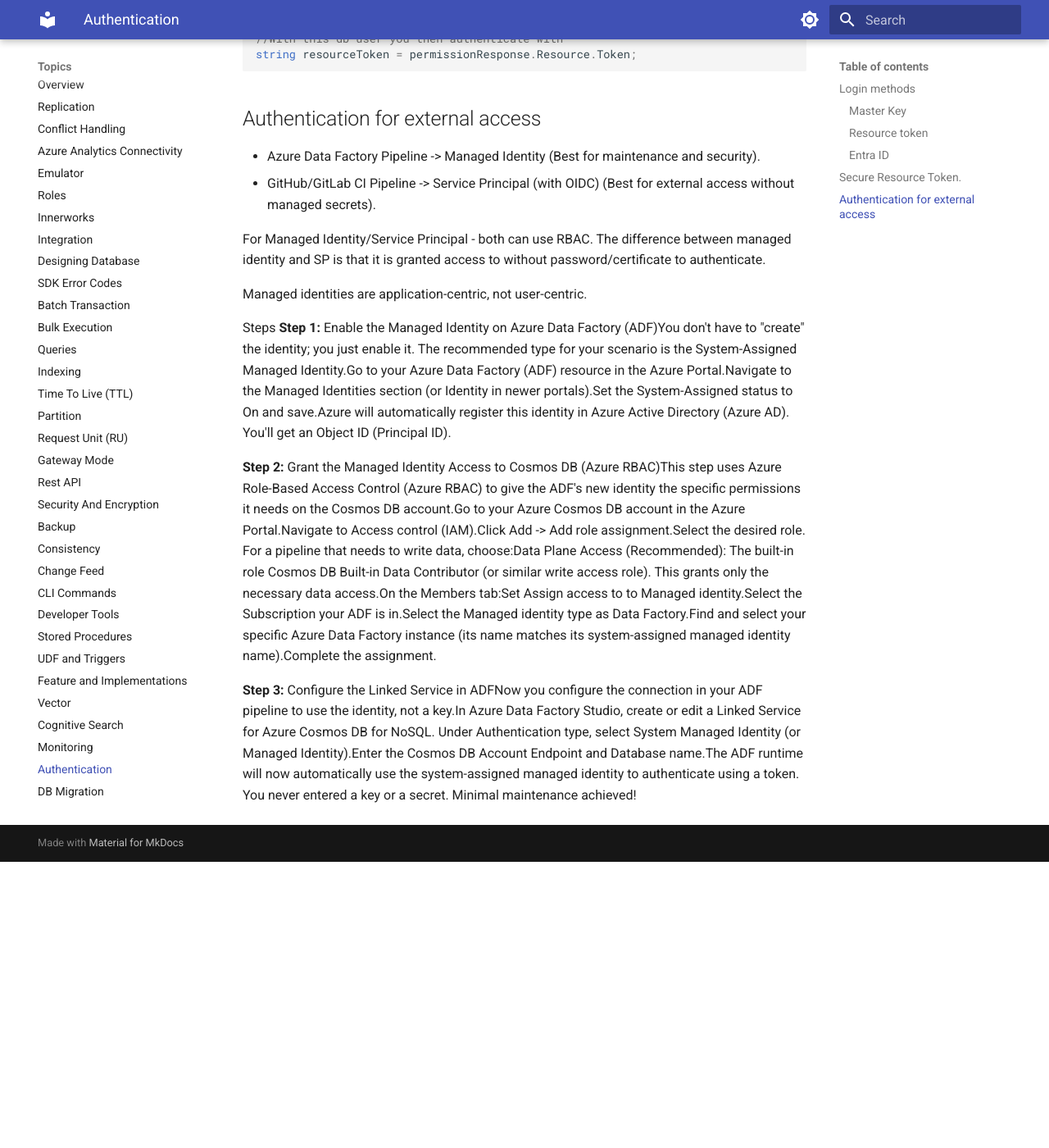
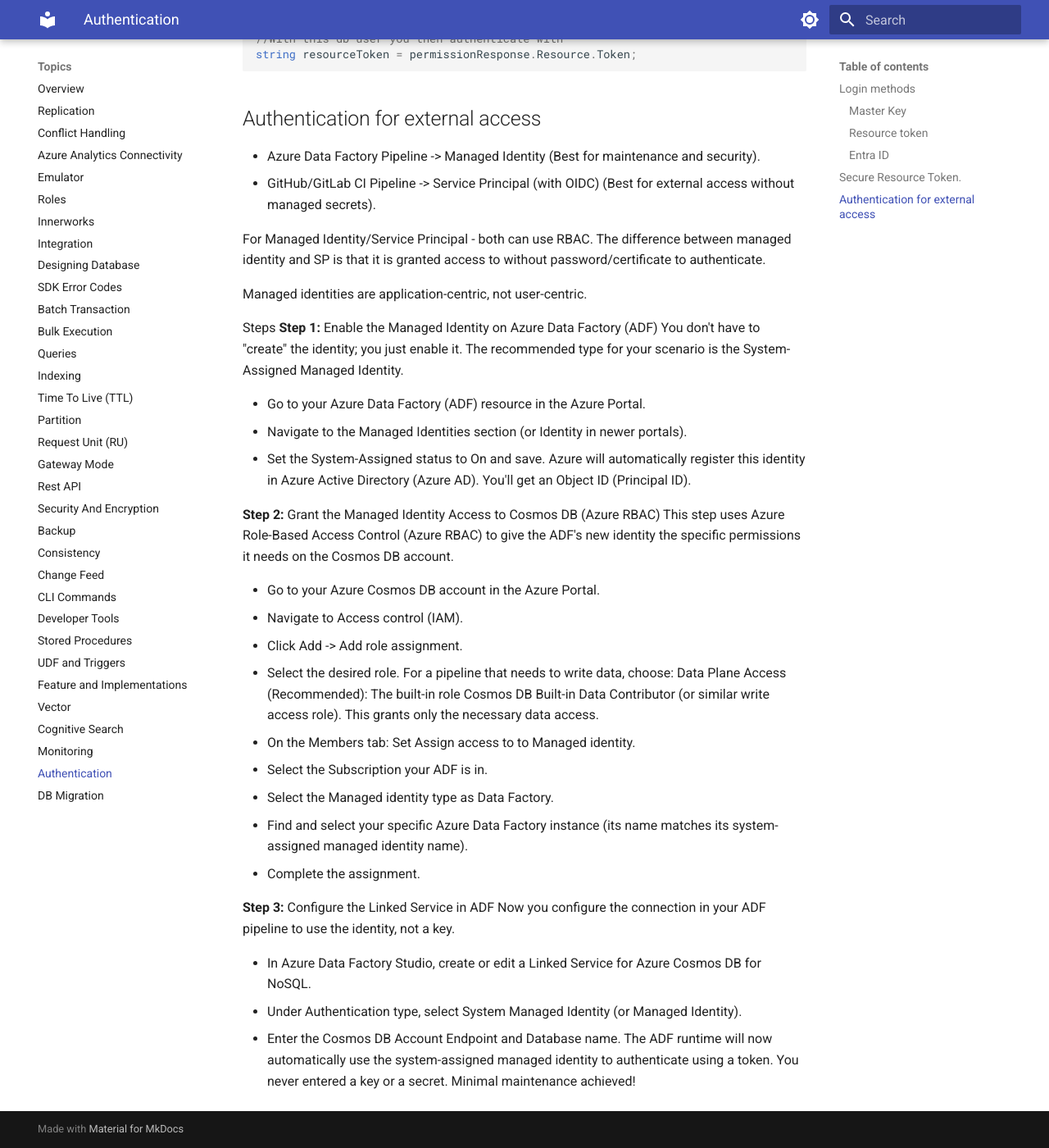
Before and after one commit to yoonghan/Azure-Cosmos-DB-DP-420, an MkDocs documentation site: the page built from docs/33. Authentication.md, in a window 1280 px wide and 1400 px high, scrolled down 2468 px. Shown: the whole window at 82% size. Built offline with MkDocs 1.6.1 and Material for MkDocs 9.7.7, drawn with Linux system fonts in a browser that asks for light colours; before the commit the page ends 3519 px from its top, so only the background shows below that; some of the changed text lies outside the part shown.

Commit message:
Update document.

```diff
--- a/docs/33. Authentication.md
+++ b/docs/33. Authentication.md
@@ -84,8 +84,31 @@
 Managed identities are application-centric, not user-centric.
 
 Steps
-**Step 1:** Enable the Managed Identity on Azure Data Factory (ADF)You don't have to "create" the identity; you just enable it. The recommended type for your scenario is the System-Assigned Managed Identity.Go to your Azure Data Factory (ADF) resource in the Azure Portal.Navigate to the Managed Identities section (or Identity in newer portals).Set the System-Assigned status to On and save.Azure will automatically register this identity in Azure Active Directory (Azure AD). You'll get an Object ID (Principal ID).
+**Step 1:** Enable the Managed Identity on Azure Data Factory (ADF)
+You don't have to "create" the identity; you just enable it. The recommended type for your scenario is the System-Assigned Managed Identity.
 
-**Step 2:** Grant the Managed Identity Access to Cosmos DB (Azure RBAC)This step uses Azure Role-Based Access Control (Azure RBAC) to give the ADF's new identity the specific permissions it needs on the Cosmos DB account.Go to your Azure Cosmos DB account in the Azure Portal.Navigate to Access control (IAM).Click Add -> Add role assignment.Select the desired role. For a pipeline that needs to write data, choose:Data Plane Access (Recommended): The built-in role Cosmos DB Built-in Data Contributor (or similar write access role). This grants only the necessary data access.On the Members tab:Set Assign access to to Managed identity.Select the Subscription your ADF is in.Select the Managed identity type as Data Factory.Find and select your specific Azure Data Factory instance (its name matches its system-assigned managed identity name).Complete the assignment.
+- Go to your Azure Data Factory (ADF) resource in the Azure Portal.
+- Navigate to the Managed Identities section (or Identity in newer portals).
+- Set the System-Assigned status to On and save.
+Azure will automatically register this identity in Azure Active Directory (Azure AD). You'll get an Object ID (Principal ID).
 
-**Step 3:** Configure the Linked Service in ADFNow you configure the connection in your ADF pipeline to use the identity, not a key.In Azure Data Factory Studio, create or edit a Linked Service for Azure Cosmos DB for NoSQL. Under Authentication type, select System Managed Identity (or Managed Identity).Enter the Cosmos DB Account Endpoint and Database name.The ADF runtime will now automatically use the system-assigned managed identity to authenticate using a token. You never entered a key or a secret. Minimal maintenance achieved!
+**Step 2:** Grant the Managed Identity Access to Cosmos DB (Azure RBAC)
+This step uses Azure Role-Based Access Control (Azure RBAC) to give the ADF's new identity the specific permissions it needs on the Cosmos DB account.
+
+- Go to your Azure Cosmos DB account in the Azure Portal.
+- Navigate to Access control (IAM).
+- Click Add -> Add role assignment.
+- Select the desired role. For a pipeline that needs to write data, choose: Data Plane Access (Recommended): The built-in role Cosmos DB Built-in Data Contributor (or similar write access role). This grants only the necessary data access.
+- On the Members tab: Set Assign access to to Managed identity.
+- Select the Subscription your ADF is in.
+- Select the Managed identity type as Data Factory.
+- Find and select your specific Azure Data Factory instance (its name matches its system-assigned managed identity name).
+- Complete the assignment.
+
+**Step 3:** Configure the Linked Service in ADF
+Now you configure the connection in your ADF pipeline to use the identity, not a key.
+
+- In Azure Data Factory Studio, create or edit a Linked Service for Azure Cosmos DB for NoSQL.
+- Under Authentication type, select System Managed Identity (or Managed Identity).
+- Enter the Cosmos DB Account Endpoint and Database name.
+The ADF runtime will now automatically use the system-assigned managed identity to authenticate using a token. You never entered a key or a secret. Minimal maintenance achieved!
```
Also changed, not shown: other parts of docs/33. Authentication.md (+2 -2 lines), docs/31. Cognitive Search.md (+3 -3 lines), docs/32. Troubleshooting And Monitoring.md (+3 -3 lines).
